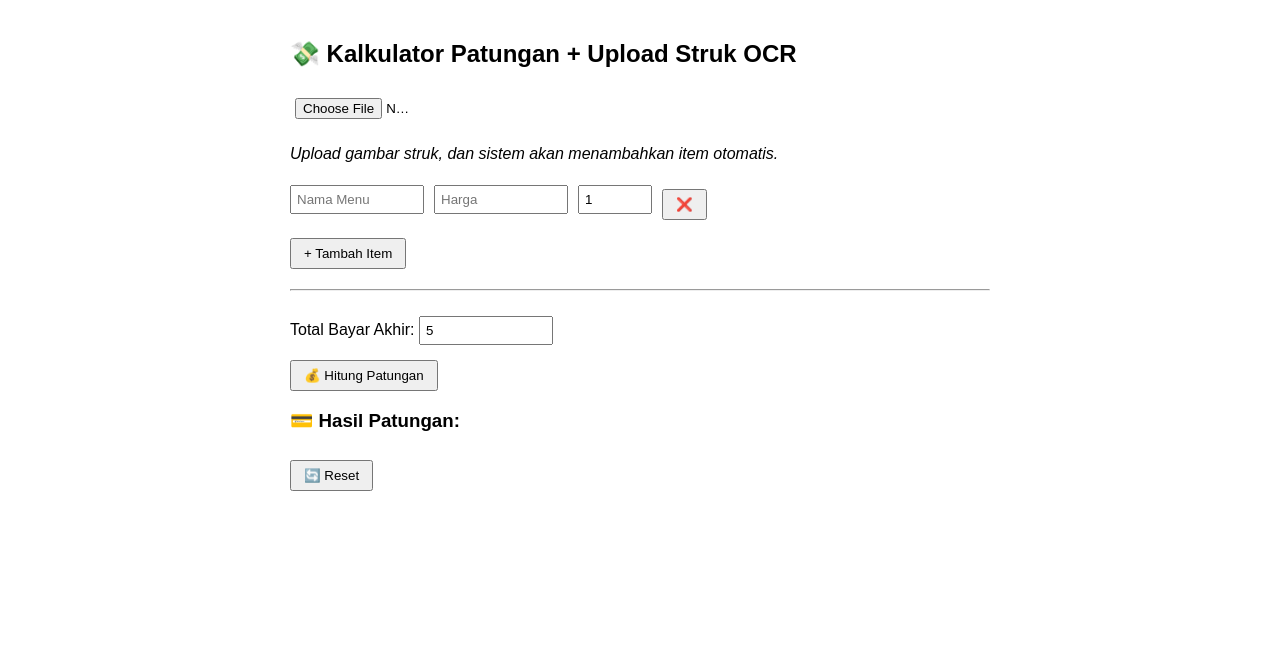
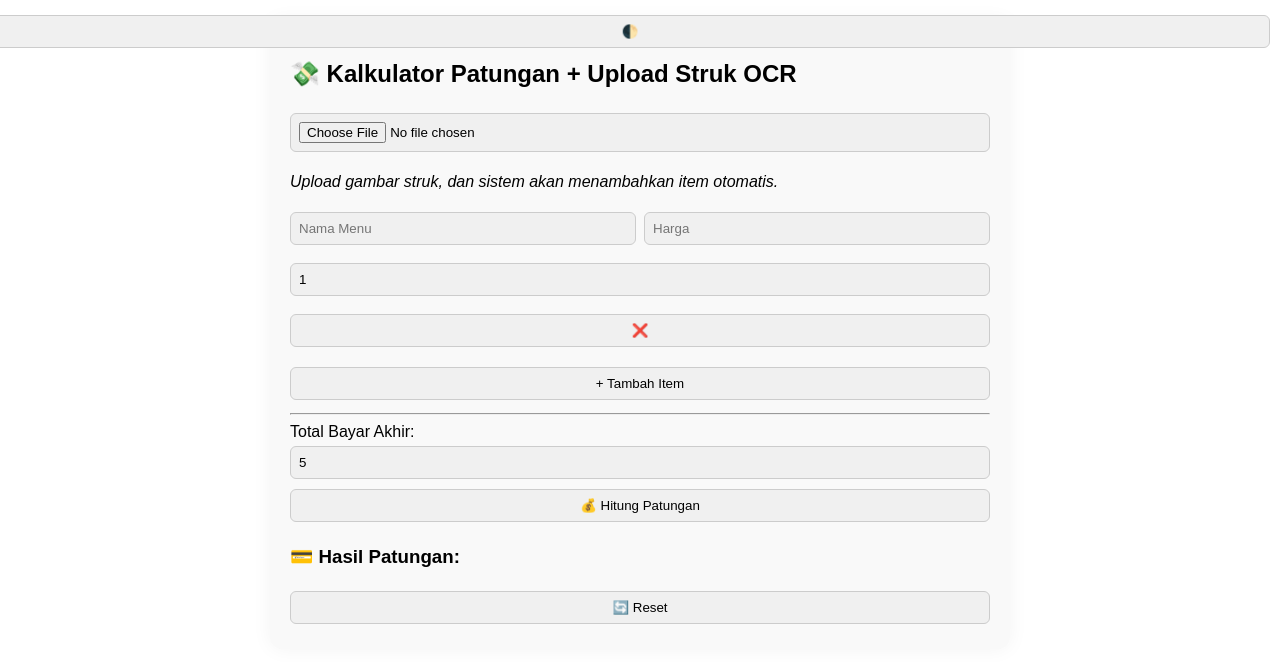
Before and after one commit to regissampah/ItungPatungan, a plain HTML site: page index.html in a window 1280 px wide. Both pictures are taken after typing "5" into the empty fields and a click on the button "+ Tambah Item". Drawn offline with Linux system fonts and the light colour scheme.

Commit message:
Update index.html

```diff
--- a/index.html
+++ b/index.html
@@ -3,16 +3,88 @@
 <head>
   <meta charset="UTF-8">
   <title>Kalkulator Patungan + OCR Struk</title>
+  <meta name="viewport" content="width=device-width, initial-scale=1.0">
   <script src="https://cdn.jsdelivr.net/npm/tesseract.js@2/dist/tesseract.min.js"></script>
   <style>
-    body { font-family: sans-serif; padding: 20px; max-width: 700px; margin: auto; }
-    input { margin: 5px 0; padding: 5px; width: 120px; }
-    .person { margin-bottom: 8px; display: flex; align-items: center; gap: 10px; }
-    button { padding: 6px 12px; margin-top: 10px; }
-    hr { margin: 20px 0; }
+    :root {
+      --bg: #ffffff;
+      --text: #000000;
+      --card: #f9f9f9;
+      --input: #f0f0f0;
+    }
+    [data-theme="dark"] {
+      --bg: #1e1e1e;
+      --text: #f0f0f0;
+      --card: #2e2e2e;
+      --input: #3e3e3e;
+    }
+    body {
+      font-family: sans-serif;
+      background: var(--bg);
+      color: var(--text);
+      margin: 0;
+      padding: 20px;
+    }
+    .container {
+      max-width: 700px;
+      margin: auto;
+      background: var(--card);
+      border-radius: 12px;
+      padding: 20px;
+      box-shadow: 0 0 20px rgba(0,0,0,0.05);
+    }
+    input, button {
+      font-family: inherit;
+      margin: 5px 0;
+      padding: 8px;
+      border-radius: 6px;
+      border: 1px solid #ccc;
+      width: 100%;
+      background: var(--input);
+      color: var(--text);
+      box-sizing: border-box;
+    }
+    .person {
+      display: flex;
+      flex-wrap: wrap;
+      gap: 8px;
+      margin-bottom: 10px;
+    }
+    .person input {
+      flex: 1 1 40%;
+    }
+    .person .jumlah-orang {
+      width: 60px;
+    }
+    .theme-toggle {
+      position: fixed;
+      top: 10px;
+      right: 10px;
+      z-index: 10;
+    }
+    #waShare {
+      background: #25D366;
+      color: white;
+      padding: 8px 12px;
+      text-decoration: none;
+      display: inline-block;
+      border-radius: 6px;
+      margin-top: 10px;
+    }
+    @media (max-width: 600px) {
+      .person {
+        flex-direction: column;
+      }
+      .person input,
+      .person .jumlah-orang {
+        width: 100%;
+      }
+    }
   </style>
 </head>
 <body>
+  <button class="theme-toggle" onclick="toggleTheme()">🌓</button>
+  <div class="container">
     <h2>💸 Kalkulator Patungan + Upload Struk OCR</h2>
 
     <input type="file" accept="image/*" onchange="prosesStruk(event)">
@@ -22,13 +94,14 @@
     <button onclick="addPerson()">+ Tambah Item</button>
 
     <hr>
-  <label>Total Bayar Akhir: <input type="number" id="finalTotal" autocomplete="off" inputmode="numeric"></label><br>
+    <label>Total Bayar Akhir:<br><input type="number" id="finalTotal" autocomplete="off" inputmode="numeric"></label><br>
     <button onclick="hitung()">💰 Hitung Patungan</button>
 
     <h3>💳 Hasil Patungan:</h3>
     <div id="result"></div>
     <button onclick="location.reload()">🔄 Reset</button>
-  <a id="waShare" href="#" target="_blank" style="display:none; margin-left: 10px;">📤 Share via WhatsApp</a>
+    <a id="waShare" href="#" target="_blank" style="display:none;">📤 Share via WhatsApp</a>
+  </div>
 
   <script>
     const peopleDiv = document.getElementById("people");
@@ -41,7 +114,7 @@
       div.innerHTML = `
         <input type="text" name="menu[]" placeholder="Nama Menu" value="${name}" autocomplete="new-password">
         <input type="number" name="harga[]" placeholder="Harga" value="${price}" autocomplete="new-password">
-        <input type="number" class="jumlah-orang" name="jumlah[]" title="Jumlah orang" min="1" value="${orang}" style="width:60px" inputmode="numeric" autocomplete="new-password">
+        <input type="number" class="jumlah-orang" name="jumlah[]" title="Jumlah orang" min="1" value="${orang}" inputmode="numeric" autocomplete="new-password">
         <button onclick="this.parentElement.remove()">❌</button>
       `;
       peopleDiv.appendChild(div);
@@ -139,6 +212,12 @@
       };
       reader.readAsDataURL(resizedBlob);
     }
+
+    function toggleTheme() {
+      const html = document.documentElement;
+      const current = html.getAttribute("data-theme");
+      html.setAttribute("data-theme", current === "dark" ? "light" : "dark");
+    }
   </script>
 </body>
 </html>
```
Lines whose indentation alone changed are shown as unchanged.
